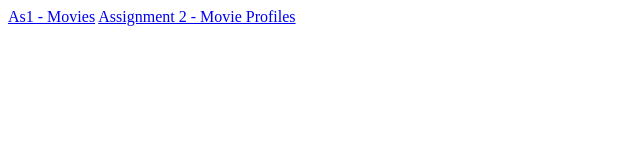
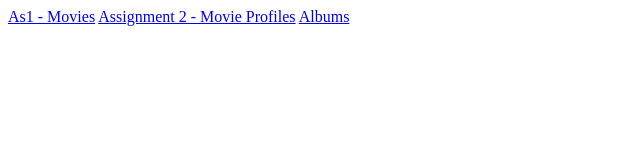
Before and after one commit to corneliuskamp-netizen/corneliuskamp-netizen.github.io, a plain HTML site: page index.html in a window 1280 px wide. Shown: the full height of the page, 0-640 px from the left. Drawn offline with Linux system fonts and the light colour scheme.

Commit message:
Update index.html

```diff
--- a/index.html
+++ b/index.html
@@ -3,5 +3,6 @@
     <body>
         <a href="assign1.html">As1 - Movies</a>
         <a href="assign2.html">Assignment 2 - Movie Profiles</a>
+        <a href="albums.html">Albums</a>
     </body>
 </html>
```
